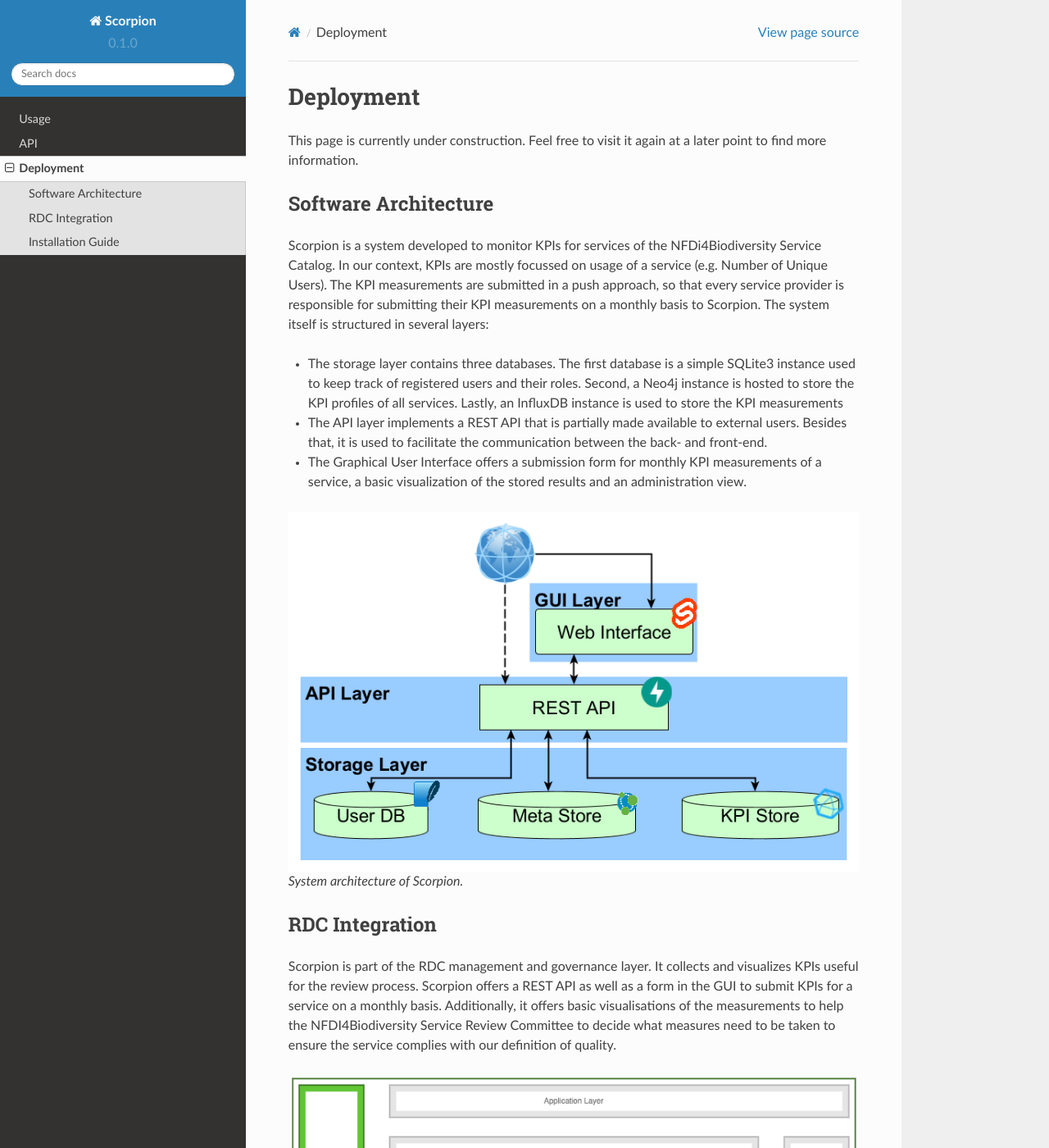
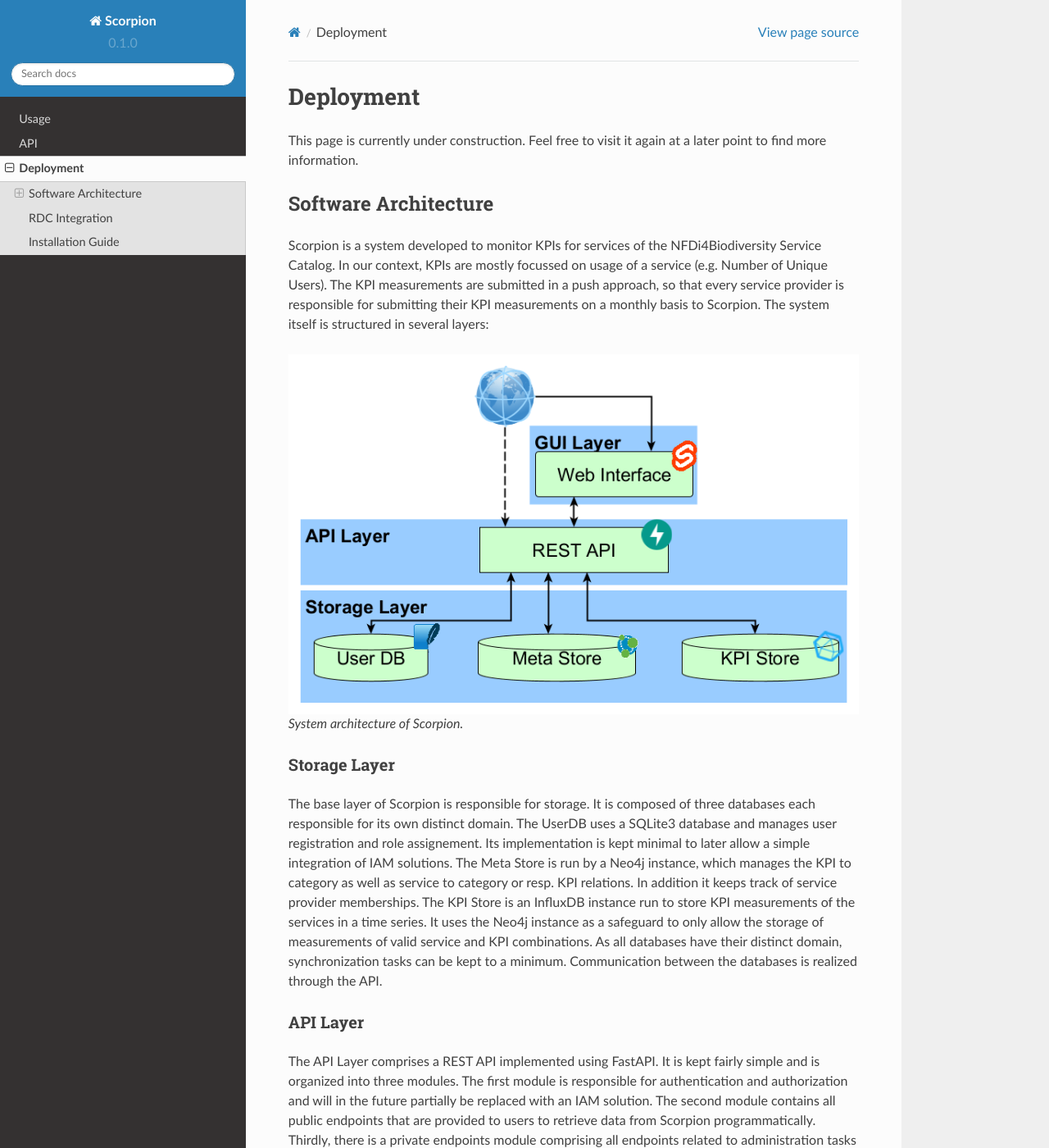
Before and after one commit to IPK-BIT/scorpion, a Sphinx documentation site: the page built from docs/source/deployment.rst, in a window 1280 px wide and 1400 px high. Shown: the whole window at 82% size. Built offline with Sphinx 7.4.7 and the Read the Docs theme 2.0.0, drawn with Linux system fonts in a browser that asks for light colours; some of the changed text lies outside the part shown.

Commit message:
extended architecture chapter

```diff
--- a/docs/source/deployment.rst
+++ b/docs/source/deployment.rst
@@ -8,16 +8,26 @@
 
 Scorpion is a system developed to monitor KPIs for services of the NFDi4Biodiversity Service Catalog. In our context, KPIs are mostly focussed on usage of a service (e.g. Number of Unique Users). The KPI measurements are submitted in a push approach, so that every service provider is responsible for submitting their KPI measurements on a monthly basis to Scorpion. The system itself is structured in several layers:
 
-- The storage layer contains three databases. The first database is a simple SQLite3 instance used to keep track of registered users and their roles. Second, a Neo4j instance is hosted to store the KPI profiles of all services. Lastly, an InfluxDB instance is used to store the KPI measurements
-- The API layer implements a REST API that is partially made available to external users. Besides that, it is used to facilitate the communication between the back- and front-end.
-- The Graphical User Interface offers a submission form for monthly KPI measurements of a service, a basic visualization of the stored results and an administration view.
-
 .. figure:: images/scorpion-architecture.png
     :alt: Architecture
 
     System architecture of Scorpion.
 
+Storage Layer
++++++++++++++
 
+The base layer of Scorpion is responsible for storage. It is composed of three databases each responsible for its own distinct domain. The UserDB uses a SQLite3 database and manages user registration and role assignement. Its implementation is kept minimal to later allow a simple integration of IAM solutions. The Meta Store is run by a Neo4j instance, which manages the KPI to category as well as service to category or resp. KPI relations. In addition it keeps track of service provider memberships. The KPI Store is an InfluxDB instance run to store KPI measurements of the services in a time series. It uses the Neo4j instance as a safeguard to only allow the storage of measurements of valid service and KPI combinations.
+As all databases have their distinct domain, synchronization tasks can be kept to a minimum. Communication between the databases is realized through the API.
+
+API Layer
++++++++++
+
+The API Layer comprises a REST API implemented using FastAPI. It is kept fairly simple and is organized into three modules. The first module is responsible for authentication and authorization and will in the future partially be replaced with an IAM solution. The second module contains all public endpoints that are provided to users to retrieve data from Scorpion programmatically. Thirdly, there is a private endpoints module comprising all endpoints related to administration tasks or features that are not available to access programmatically such as service registration. The endpoints are secured by the usage of JWT. In addition, administrative endpoints require the administrator role.
+
+GUI Layer
++++++++++
+
+On top of the Storage and API Layer, is a GUI Layer, which is realized by a Web Interface implemented with Svelte. It serves as a low-barrier entrypoint to submit the KPI measurements and request service provider memberships without technical knowledge on how to use a REST API. It is also used for all administration purposes as well as service registrations. Lastly, it can be used to visualize KPI measurements and download them as figures.
 
 RDC Integration
 ---------------
```
